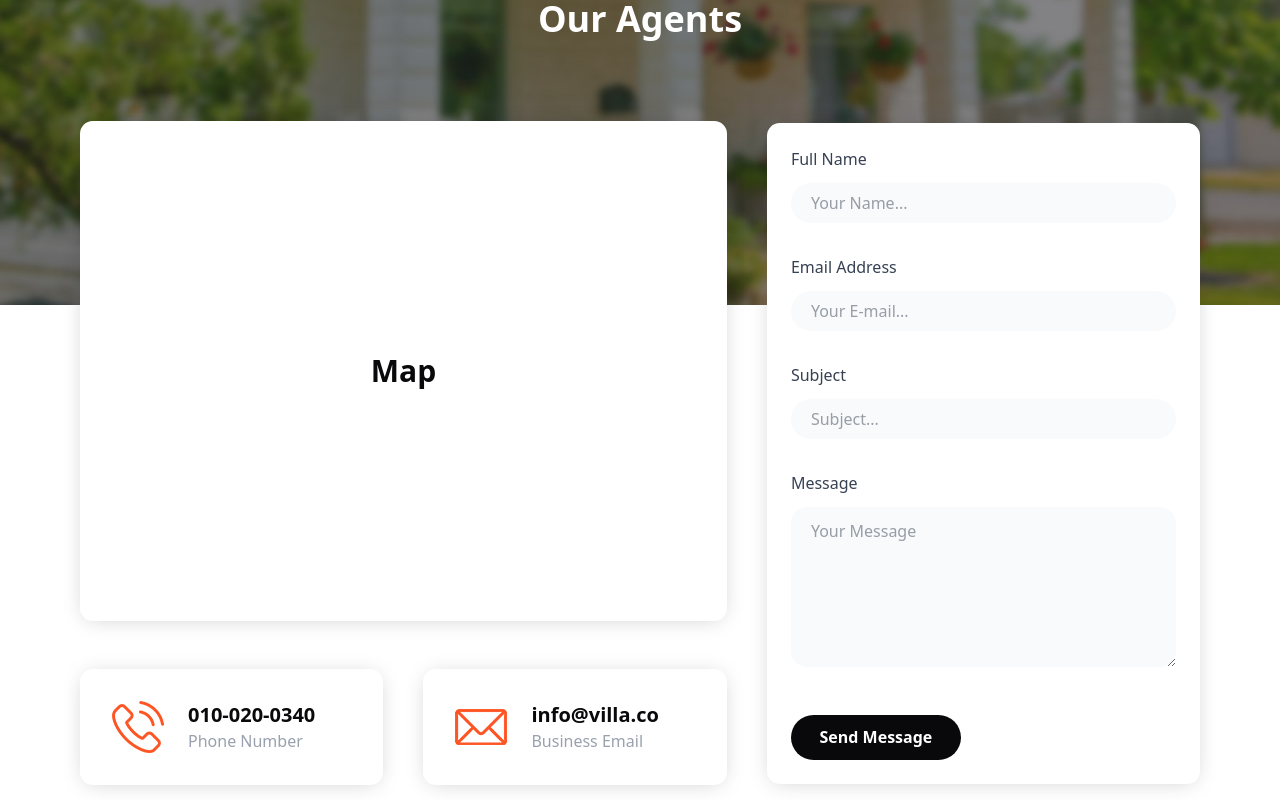
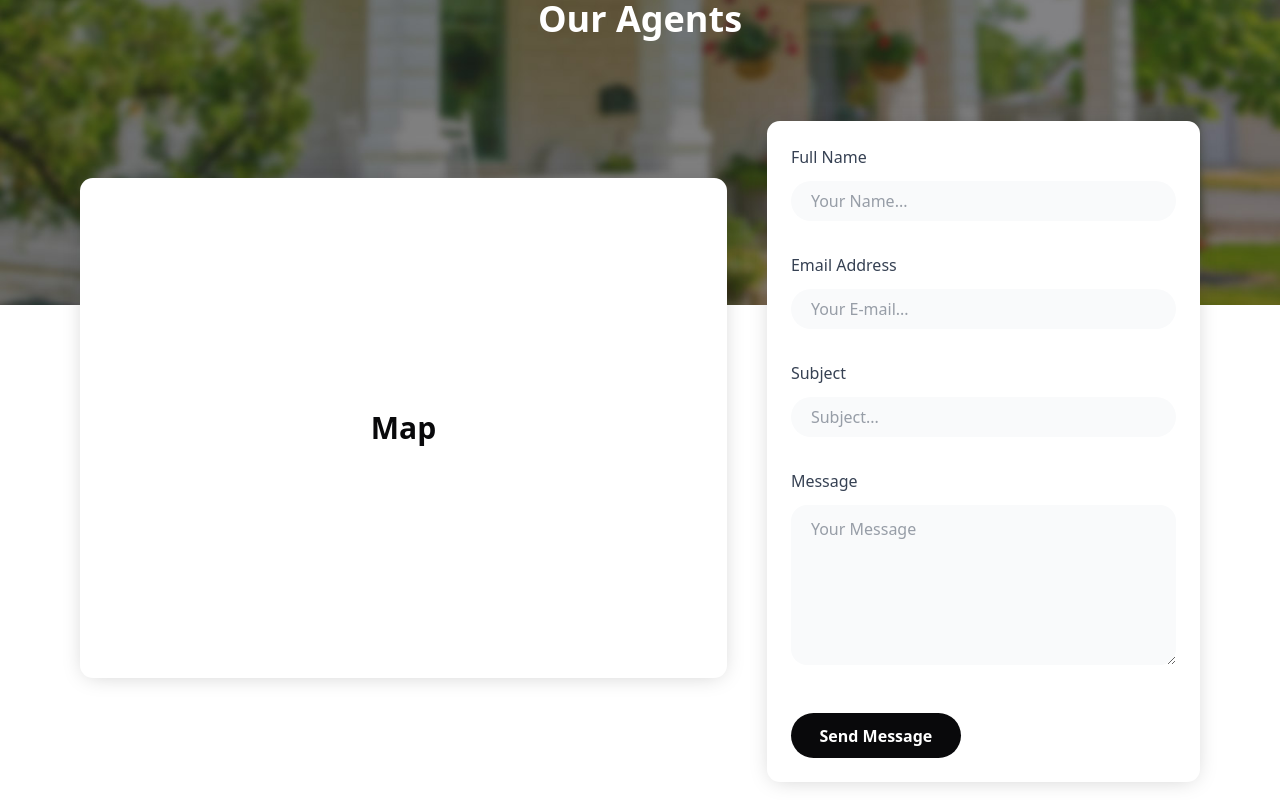
Before and after one commit to Nikkihosseini/Villa-agency, a React (Vite) app: page / in a window 1280 px wide. Shown: the part 6060-6860 px from the top of the page. Built offline with nearby package versions, Linux system fonts and the light colour scheme.

Commit message:
add ContactForm component

```diff
--- a/package.json
+++ b/package.json
@@ -14,13 +14,16 @@
     "@fortawesome/free-brands-svg-icons": "^6.7.2",
     "@fortawesome/free-solid-svg-icons": "^6.7.2",
     "@fortawesome/react-fontawesome": "^0.2.2",
+    "@hookform/resolvers": "^4.1.3",
     "@tailwindcss/vite": "^4.0.9",
     "flowbite": "^3.1.1",
     "flowbite-react": "^0.10.2",
     "react": "^18.3.1",
     "react-dom": "^18.3.1",
+    "react-hook-form": "^7.54.2",
     "react-router": "^7.2.0",
-    "swiper": "^11.2.2"
+    "swiper": "^11.2.2",
+    "yup": "^1.6.1"
   },
   "devDependencies": {
     "@eslint/js": "^9.17.0",
--- /dev/null
+++ b/src/Components/ContactUs/ContactForm.jsx
@@ -0,0 +1,22 @@
+
+
+
+export default function ContactForm(){
+    return(
+    <>
+         <div className='w-full mt-8 lg:mt-0 lg:w-[40%] p-6 bg-white rounded-[0.8rem] text-start text-gray-700 shadow-normal'>
+            <form>
+                <label htmlFor="name">Full Name</label>
+                <input className='block bg-gray-50 w-full h-10 mt-3 mb-8 focus:border-zinc-950 rounded-4xl px-5' id='name' name='name' type="text" placeholder='Your Name...'/>
+                <label htmlFor="name">Email Address</label>
+                <input className='block bg-gray-50 w-full h-10 mt-3 mb-8 focus:border-zinc-950 rounded-4xl px-5' id='name' name='name' type="text" placeholder='Your E-mail...'/>
+                <label htmlFor="name">Subject</label>
+                <input className='block bg-gray-50 w-full h-10 mt-3 mb-8 focus:border-zinc-950 rounded-4xl px-5' id='name' name='name' type="text" placeholder='Subject...'/>
+                <label htmlFor="name">Message</label>
+                <textarea className='block bg-gray-50 w-full mt-3 mb-12 focus:border-zinc-950 rounded-2xl px-5 pt-3 resize-y max-h-[12rem] min-h-[10rem]' name="textarea" id="textarea" placeholder='Your Message'></textarea>
+                <button className='font-semibold flex items-center justify-center w-[160px] h-[38px] sm:w-[170px]  sm:h-[45px] bg-zinc-950 text-white hover:bg-red-500 rounded-full transition-all cursor-pointer mx-auto sm:mx-0' type='submit'>Send Message</button>
+            </form>
+        </div>
+    </>
+    )
+}
--- /dev/null
+++ b/src/Components/ContactUs/ContactUsHome.jsx
@@ -0,0 +1,28 @@
+import ContactForm from './ContactForm.jsx';
+
+
+export default function ContactUsHome(){
+    return(
+        <>
+           <div className='my-12 md:my-26'>
+                <div className='hidden md:flex w-full'>
+                    <img className='w-full' src="./public/images/image/contact/contact-bg.jpg" alt="contact-bg"/>
+                </div>
+                <div className='container mx-auto px-4 xl:px-20'>
+                   <div className='flex flex-col items-center justify-between gap-y-10 lg:gap-y-15 xl:gap-y-18 text-center md:mt-[-15rem] lg:mt-[-21rem] xl:mt-[-26rem]'>
+                   <div className='flex flex-col items-center'>
+                        <h4 className='line-before text-red-500 relative font-bold uppercase ml-2.5 xl:mb-4'>Contact Us</h4>
+                        <h3 className='text-zinc-950 md:text-white font-bold text-2xl md:text-4xl md:leading-15 w-[210px] md:w-[350px] 2xl:w-[450px]'>Get In Touch With Our Agents</h3>
+                    </div>
+                    <div className='flex lg:flex-row flex-col items-center justify-between w-full gap-x-10 2xl:gap-x-12'>
+                        <div className='h-full w-full lg:w-[60%]'>
+                            <div className='h-125 w-full bg-white rounded-[0.8rem] shadow-normal font-bold flex items-center justify-center text-3xl mb-8 lg:mb-12'>Map</div>
+                        </div>
+                       <ContactForm/>
+                    </div>
+                   </div>
+                </div>
+           </div>
+        </>
+    )
+}
--- a/src/Components/Pages/Home/Home.jsx
+++ b/src/Components/Pages/Home/Home.jsx
@@ -5,7 +5,7 @@ import Featured from "./Main/Featured/Featured.jsx";
 import VideoView from "./Main/VideoView/VideoView.jsx";
 import BestDeal from "./Main/BestDeal/BestDeal.jsx";
 import Properties from "./Main/Propertie/Propertie.jsx";
-import ContactUs from "./Main/contactus/ContactUs.jsx";
+import ContactUs from "../../ContactUs/ContactUsHome.jsx";
 import Footer from "../../Footer/Footer.jsx";
 
 
--- a/src/Components/Pages/Home/Main/contactus/ContactUs.jsx
+++ /dev/null
@@ -1,55 +0,0 @@
-
-
-export default function ContactUs(){
-    return(
-        <>
-           <div className='my-12 md:my-26'>
-                <div className='hidden md:flex w-full'>
-                    <img className='w-full' src="./public/images/image/contact/contact-bg.jpg" alt="contact-bg"/>
-                </div>
-                <div className='container mx-auto px-4 xl:px-20'>
-                   <div className='flex flex-col items-center justify-between gap-y-10 lg:gap-y-15 xl:gap-y-18 text-center md:mt-[-15rem] lg:mt-[-21rem] xl:mt-[-26rem]'>
-                   <div className='flex flex-col items-center'>
-                        <h4 className='line-before text-red-500 relative font-bold uppercase ml-2.5 xl:mb-4'>Contact Us</h4>
-                        <h3 className='text-zinc-950 md:text-white font-bold text-2xl md:text-4xl md:leading-15 w-[210px] md:w-[350px] 2xl:w-[450px]'>Get In Touch With Our Agents</h3>
-                    </div>
-                    <div className='flex lg:flex-row flex-col items-center justify-between w-full gap-x-10 2xl:gap-x-12'>
-                        <div className='h-full w-full lg:w-[60%]'>
-                            <div className='h-125 w-full bg-white rounded-[0.8rem] shadow-normal font-bold flex items-center justify-center text-3xl mb-8 lg:mb-12'>Map</div>
-                            <div className='flex lg:flex-row flex-col items-center justify-between gap-y-8 lg:gap-x-10'>
-                                <div className='flex items-center text-start w-full lg:w-1/2 gap-x-6 shadow-normal rounded-[0.8rem] p-8 bg-white'>
-                                <img src="./public/images/icon/phone-icon.png" alt="phone-icon"/>
-                                <div className='flex flex-col'>
-                                    <span className='font-bold text-base sm:text-lg xl:text-xl'>010-020-0340</span>
-                                    <span className='text-gray-400'>Phone Number</span>
-                                </div>
-                                </div>
-                                <div className='flex items-center text-start w-full lg:w-1/2 gap-x-6 shadow-normal rounded-[0.8rem] p-8 bg-white '>
-                                <img src="./public/images/icon/email-icon.png" alt="phone-icon"/>
-                                <div className='flex flex-col'>
-                                    <span className='font-bold text-base sm:text-lg xl:text-xl'>info@villa.co</span>
-                                    <span className='text-gray-400'>Business Email</span>
-                                </div>
-                                </div>
-                            </div>
-                        </div>
-                        <div className='w-full mt-8 lg:mt-0 lg:w-[40%] p-6 bg-white rounded-[0.8rem] text-start text-gray-700 shadow-normal'>
-                            <form>
-                                <label htmlFor="name">Full Name</label>
-                                <input className='block bg-gray-50 w-full h-10 mt-3 mb-8 focus:border-zinc-950 rounded-4xl px-5' id='name' name='name' type="text" placeholder='Your Name...'/>
-                                <label htmlFor="name">Email Address</label>
-                                <input className='block bg-gray-50 w-full h-10 mt-3 mb-8 focus:border-zinc-950 rounded-4xl px-5' id='name' name='name' type="text" placeholder='Your E-mail...'/>
-                                <label htmlFor="name">Subject</label>
-                                <input className='block bg-gray-50 w-full h-10 mt-3 mb-8 focus:border-zinc-950 rounded-4xl px-5' id='name' name='name' type="text" placeholder='Subject...'/>
-                                <label htmlFor="name">Message</label>
-                                <textarea className='block bg-gray-50 w-full mt-3 mb-12 focus:border-zinc-950 rounded-2xl px-5 pt-3 resize-y max-h-[12rem] min-h-[10rem]' name="textarea" id="textarea" placeholder='Your Message'></textarea>
-                            </form>
-                            <button className='font-semibold flex items-center justify-center w-[160px] h-[38px] sm:w-[170px]  sm:h-[45px] bg-zinc-950 text-white hover:bg-red-500 rounded-full transition-all cursor-pointer mx-auto sm:mx-0' type='submit'>Send Message</button>
-                        </div>
-                    </div>
-                   </div>
-                </div>
-           </div>
-        </>
-    )
-}
```
Also changed, not shown: src/App.jsx (line endings or trailing spaces), 1 other file (tests, documents, lock files or other folders).
